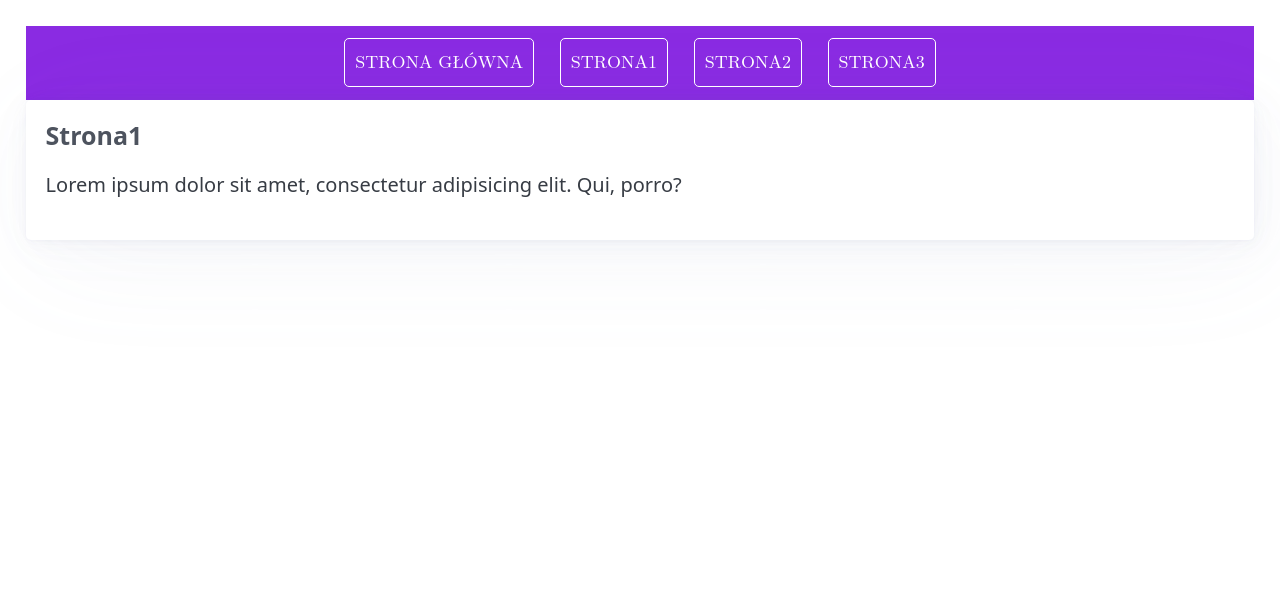
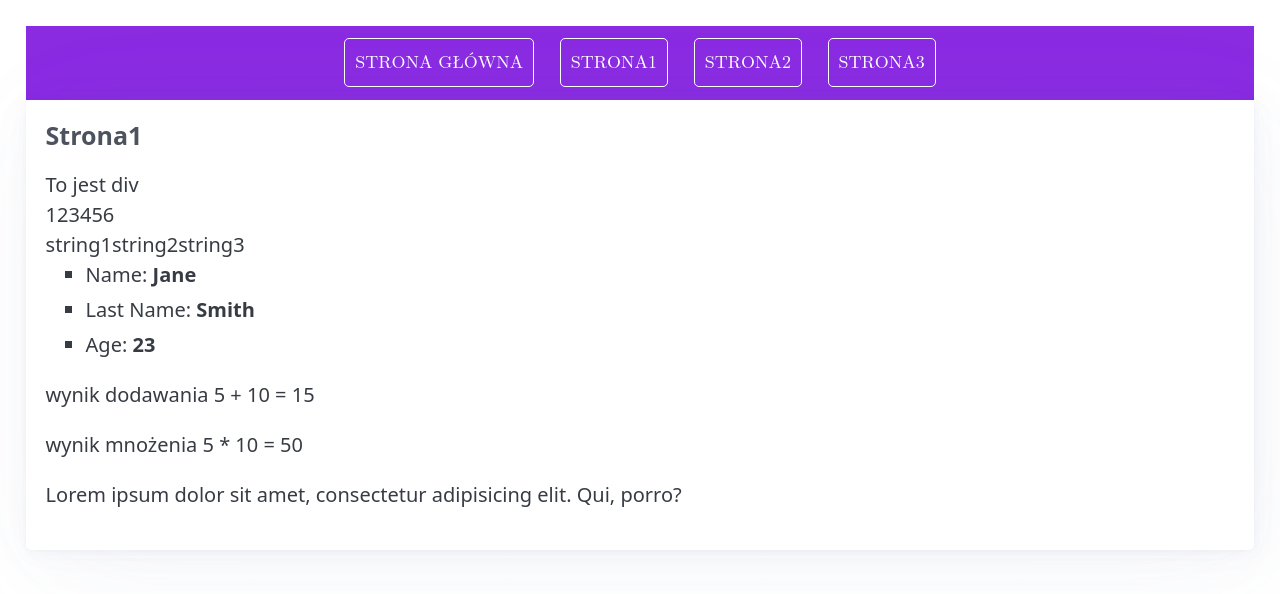
Before and after one commit to an93na/przypomienie, a React (Create React App) app: page /strona1 in a window 1280 px wide. Shown: the top 594 px of the page. Built offline with nearby package versions, Linux system fonts and the light colour scheme.

Commit message:
dodanie jakiejś tam treści do strony 1

```diff
--- a/src/components/Strona1.js
+++ b/src/components/Strona1.js
@@ -1,9 +1,37 @@
 import React from 'react'
 
+function multiplyTwoNumbers(a, b) {
+  return a * b
+}
+
 export const Strona1 = () => {
+  const addTwoNumbers = (a, b) => a + b
+  const div = <div>To jest div</div>
+  const przykladowaZmienna = "Jakiś string"
+  const user = {
+    name: 'Jane',
+    lastName: 'Smith',
+    age: 23
+  }
+  // console.log(user)
+  const tablicaNumerów = [1, 2, 3, 4, 5, 6];
+  const tablicaStringow = ['string1', 'string2', 'string3']
+  const wynikMnozenia = multiplyTwoNumbers(5, 10)
   return (
     <article>
       <h4>Strona1</h4>
+      {div}
+      <div>{tablicaNumerów}</div>
+      <div>{tablicaStringow}</div>
+      <ul>
+        <li>Name: <b>{user.name}</b></li>
+        <li>Last Name: <b>{user.lastName}</b></li>
+        <li>Age: <b>{user.age}</b></li>
+      </ul>
+      <div>
+        <p>wynik dodawania 5 + 10 = {addTwoNumbers(5, 10)}</p>
+        <p>wynik mnożenia 5 * 10 = {wynikMnozenia}</p>
+      </div>
       <p>
         Lorem ipsum dolor sit amet, consectetur adipisicing elit. Qui, porro?
       </p>
```
